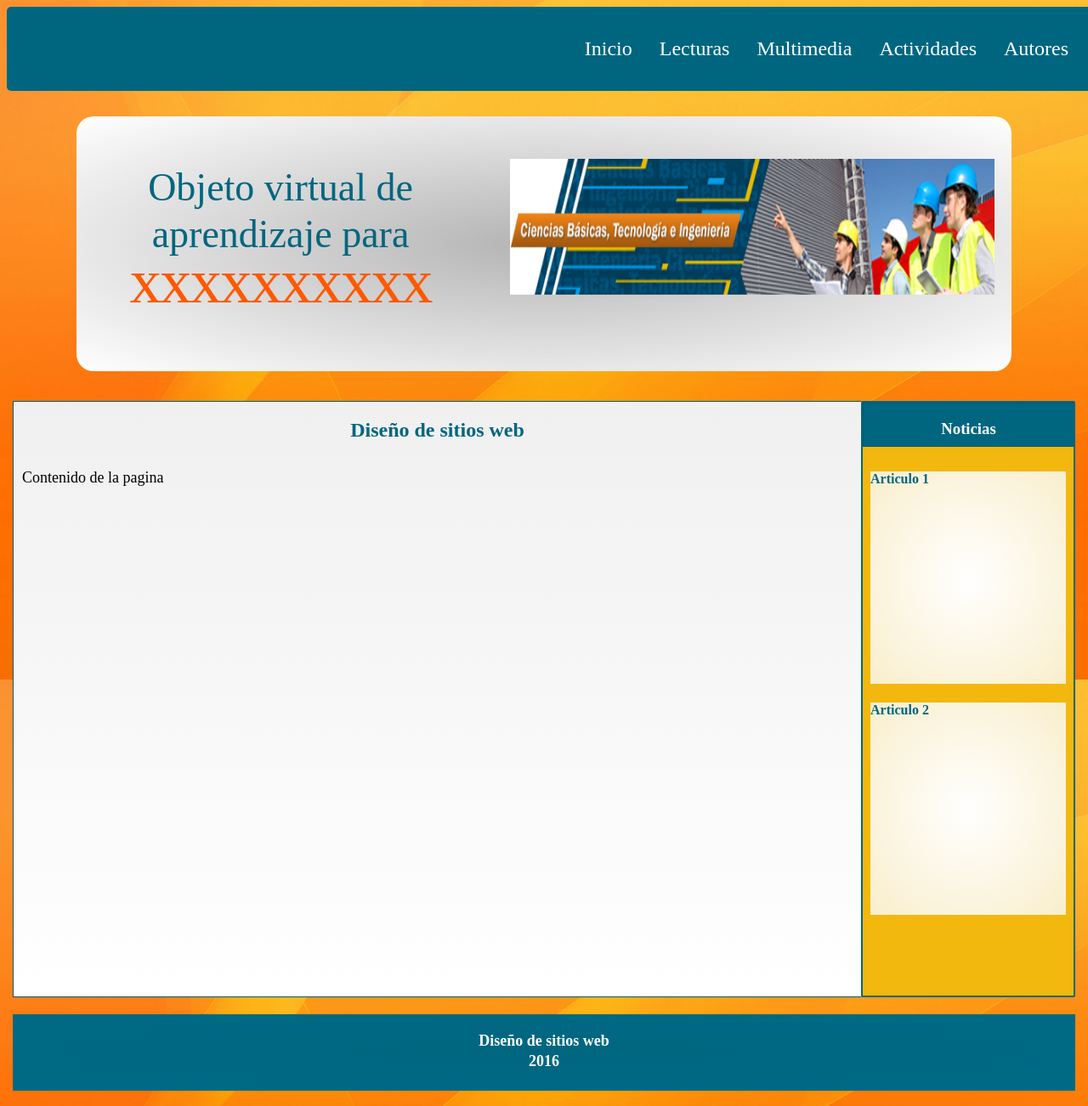
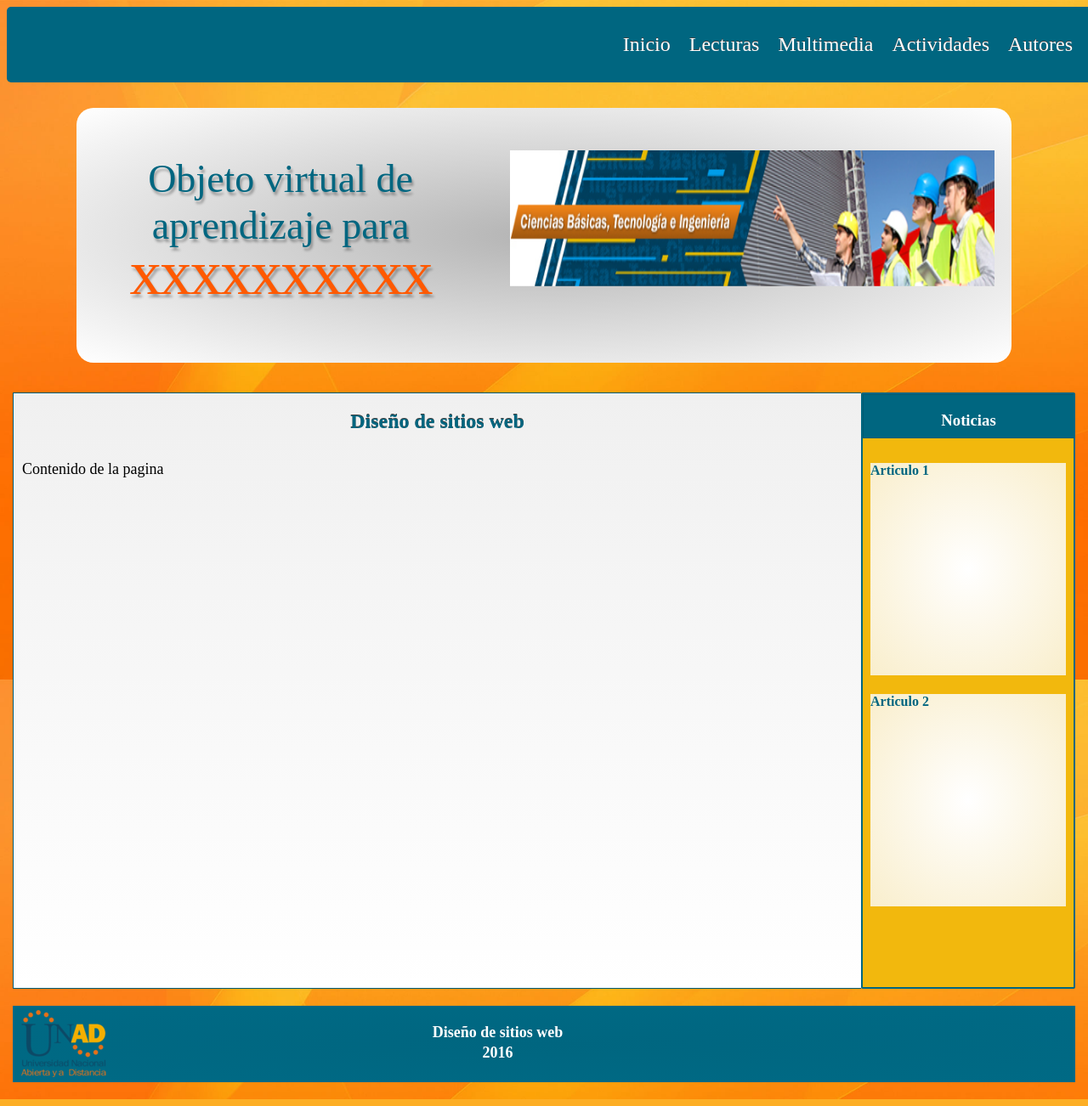
Before and after one commit to zullymalagon/PlantillaOva, a plain HTML site: page Site/index.html in a window 1280 px wide. Shown: the whole page at 85% size. Drawn offline with Linux system fonts and the light colour scheme.

Commit message:
Version 1.6
Modificacion de los tipos de letra con las fuentes  Angsana New,
Franklin Gothic Book y Franklin Gothic Heavy, De acuerdo al manual de
identidad institucional

```diff
--- a/Site/css/style.css
+++ b/Site/css/style.css
@@ -6,10 +6,13 @@ body{
 h1{
 color: #006680;
 text-align:center;
+text-shadow: 0px -1px 0px #424242;
+font-family:'angsana new bold', 'Times new roman';
 }
 
 h4{
 	color:#006680;
+	font-family:'franklin gothic book';
 }
 
 nav{
@@ -31,10 +34,12 @@ nav ul{
 nav ul li{
 	float:left;
 	list-style-type: none;
-	padding: 15px;
+	padding: 10px;
 	margin: 1px;
 	text-align:right;
 	font-size:24px;
+	font-family:'franklin gothic book';
+	text-shadow: 0px -1px 0px #424242;
 	color:#FFFFFF;
 }
 
@@ -57,6 +62,9 @@ header{
 #texto p{
 	width: 460px;
 	font-size:46px;
+	text-shadow: 2px 4px 3px rgba(0,0,0,0.3);
+	font-weight: 80px;
+	font-family: 'franklin gothic heavy', serif;
 	line-height:1.2em;
 	color:#006680;
 	text-align:center;
@@ -114,6 +122,7 @@ aside{
 	color:#FFFFFF;
 	text-align:center;
 	font-weight:bold;
+	font-family:'angsana new bold', 'Times new roman';
 }
 
 aside div{
@@ -139,11 +148,20 @@ footer{
 	background-image:radial-gradient(#006680, #006A85);
 }
 
+#imgpie{
+width: 100px;
+margin-top: 5px;
+margin-left: 10px;
+float:left;
+}
+
 #piepagina{
+	width:1030px;
 	font-size: 18px;
 	line-height: 24px;
 	color:#FFFFFF;
 	text-align:center;
+	font-family:'franklin gothic book';
 	font-weight:bold;
 	text-shadow:#999999;
 	padding: 1px;
@@ -156,6 +174,7 @@ p{
 	line-height: 24px;
 	padding: 10px;
 	text-align: justify;
+	font-family:'franklin gothic book';
 }
 
 
@@ -170,7 +189,7 @@ text-decoration: none;
 }
 .menu:active{
 color: white;
-text-decoration: none;
+text-decoration:none;
 }
 
 .galeria{
--- a/Site/index.html
+++ b/Site/index.html
@@ -13,7 +13,7 @@
 <body>
     <div>
 		 <nav>
-	 	    <ul>
+		    <ul>
     			<li><a href="index.html" class="menu" >Inicio</a></li>
    				<li><a href="#" class="menu">Lecturas</a></li>
     			<li><a href="#" class="menu">Multimedia</a></li>
@@ -56,6 +56,9 @@
 		 </aside>
 
 		 <footer>
+		 	<div id=imgpie>
+			<a title="Unad" href="https://www.unad.edu.co/"><img src="img/logo.png" alt="Unad" /></a>
+			</div>
         	<p id="piepagina"> Diseño de sitios web
 			<br> 2016
 			</p>
```
Also changed, not shown: Site/img/logo.png (added), Site/img/logounad.png (deleted).
